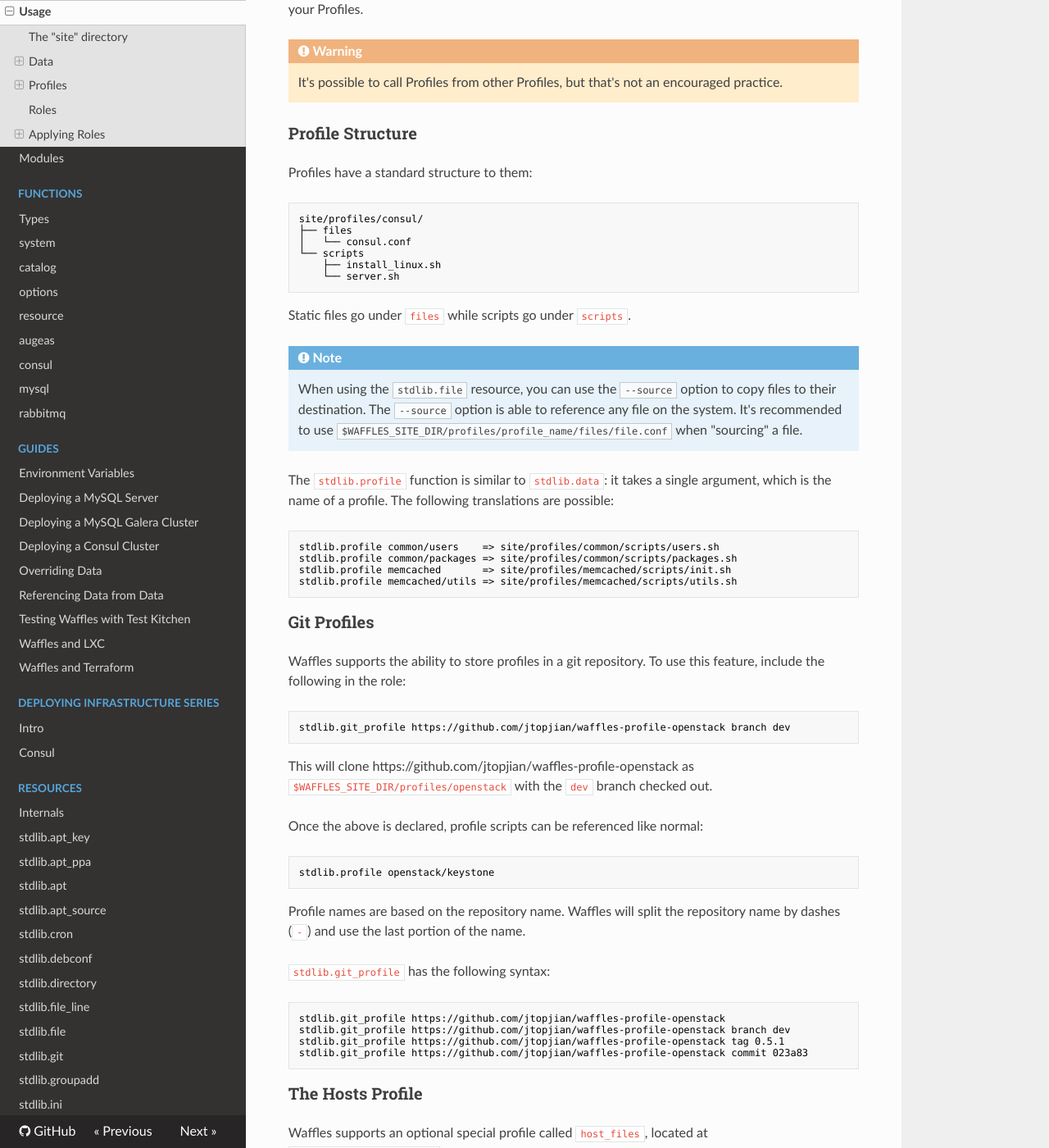
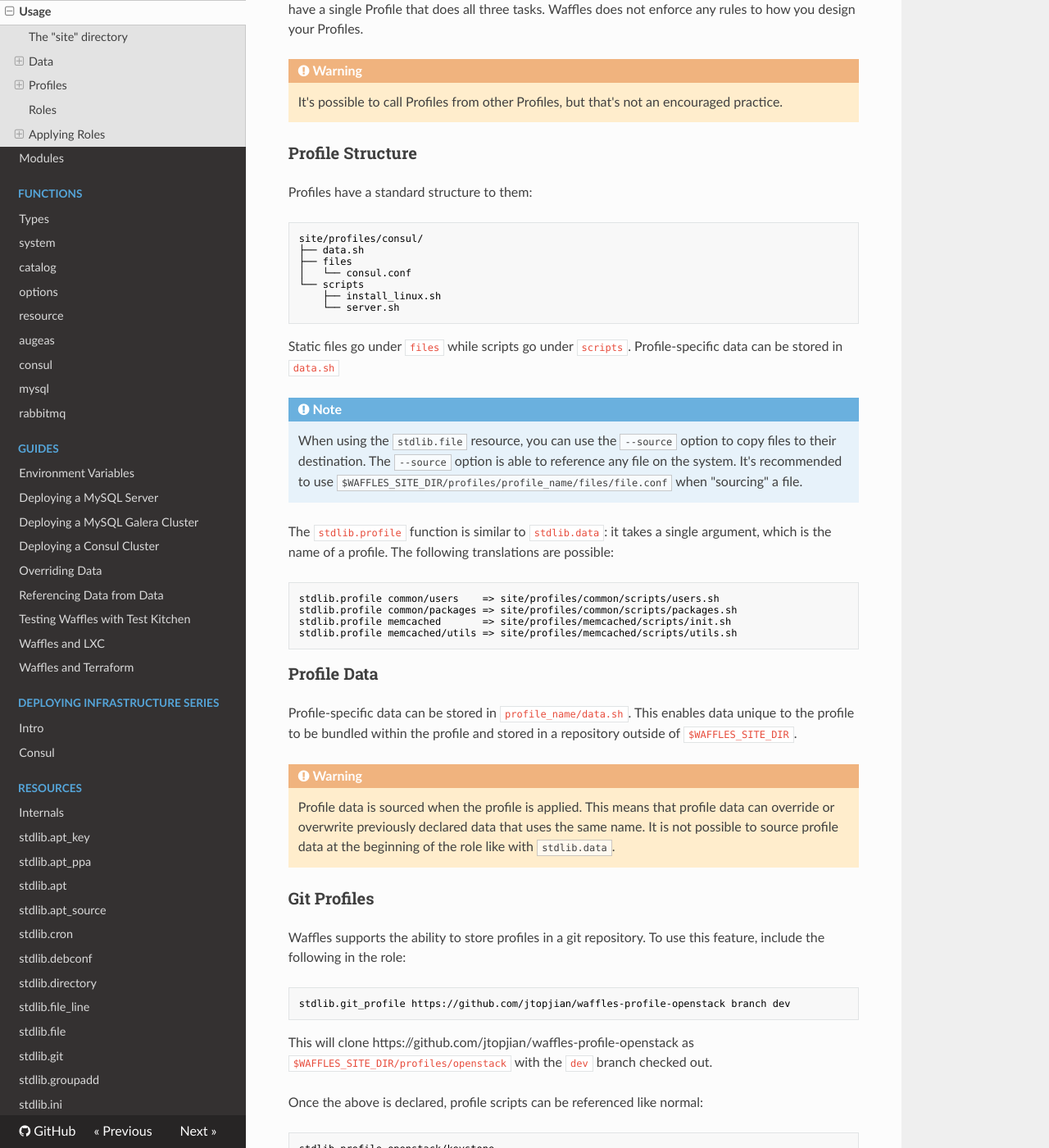
Before and after one commit to wffls/waffles, an MkDocs documentation site: the page built from docs/usage.md, in a window 1280 px wide and 1400 px high, scrolled down 2870 px. Shown: the whole window at 82% size. Built offline with MkDocs 1.6.1, drawn with Linux system fonts in a browser that asks for light colours; nearby versions of some CDN libraries; old or Windows-style settings are respelled for this version of MkDocs.

Commit message:
Profile data support

````diff
--- a/docs/usage.md
+++ b/docs/usage.md
@@ -102,6 +102,7 @@
 
 ```shell
 site/profiles/consul/
+├── data.sh
 ├── files
 │   └── consul.conf
 └── scripts
@@ -109,7 +110,7 @@
     └── server.sh
 ```
 
-Static files go under `files` while scripts go under `scripts`.
+Static files go under `files` while scripts go under `scripts`. Profile-specific data can be stored in `data.sh`
 
 !!! Note
     When using the `stdlib.file` resource, you can use the `--source` option to copy files to their destination. The `--source` option is able to reference any file on the system. It's recommended to use `$WAFFLES_SITE_DIR/profiles/profile_name/files/file.conf` when "sourcing" a file.
@@ -122,6 +123,13 @@
 stdlib.profile memcached       => site/profiles/memcached/scripts/init.sh
 stdlib.profile memcached/utils => site/profiles/memcached/scripts/utils.sh
 ```
+
+### Profile Data
+
+Profile-specific data can be stored in `profile_name/data.sh`. This enables data unique to the profile to be bundled within the profile and stored in a repository outside of `$WAFFLES_SITE_DIR`.
+
+!!! Warning
+    Profile data is sourced when the profile is applied. This means that profile data can override or overwrite previously declared data that uses the same name. It is not possible to source profile data at the beginning of the role like with `stdlib.data`.
 
 ### Git Profiles
 
````
Also changed, not shown: 1 other file.
